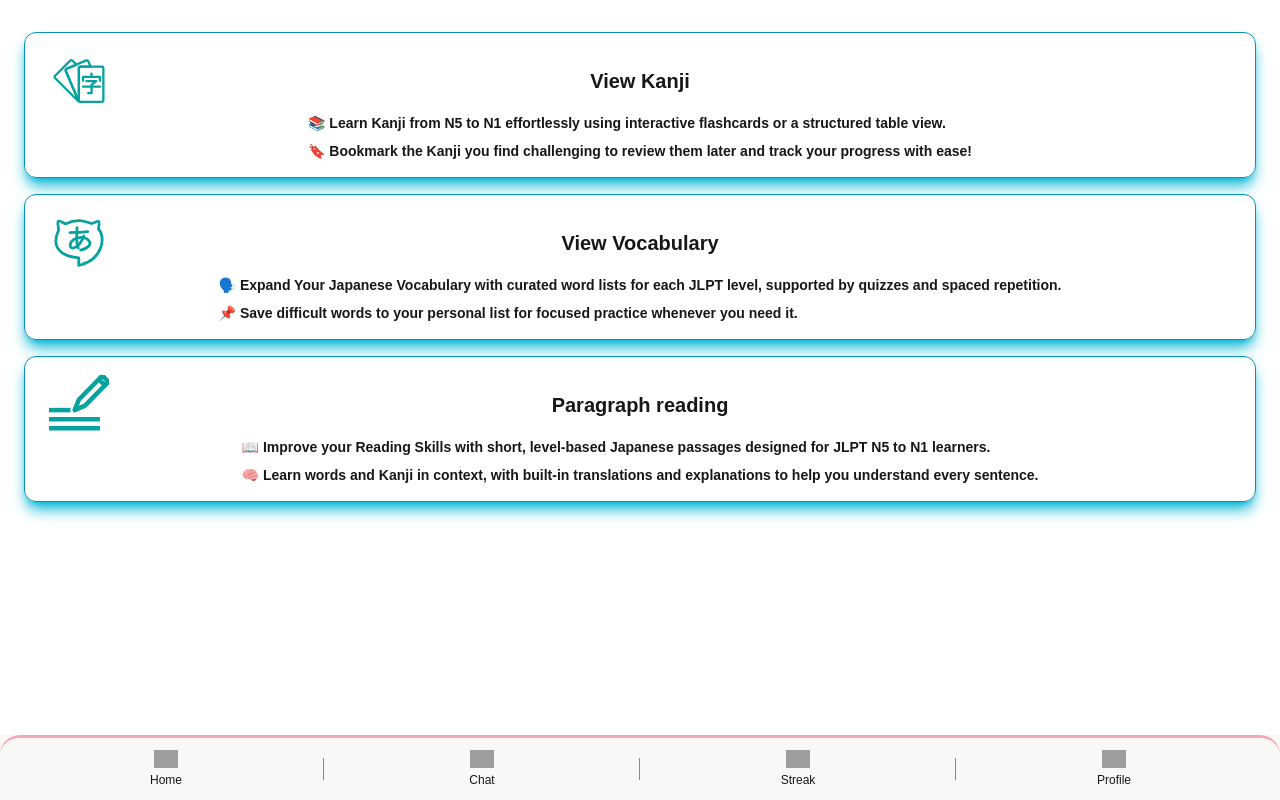
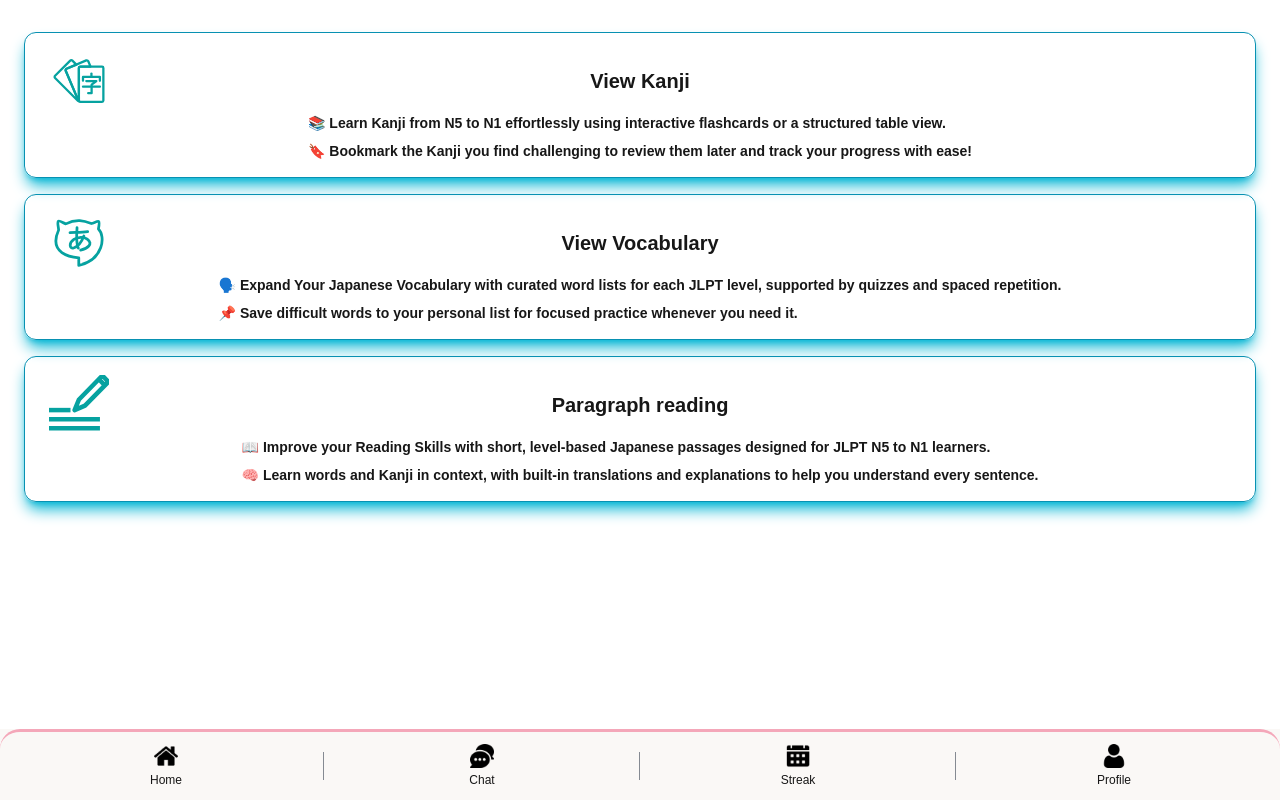
Before and after one commit to kahitoz-infra/kahitoz-japanese-app, a Next.js app: page /Dashboard in a window 1280 px wide. Built offline with nearby package versions, Linux system fonts and the light colour scheme; grey boxes are pictures that could not be loaded.

Commit message:
(Enhancement) Updated the icons for Navbar in Dark Mode

```diff
--- a/app/components/Navbar.js
+++ b/app/components/Navbar.js
@@ -1,21 +1,19 @@
 'use client';
 import Image from "next/image";
-import { useTheme } from "next-themes";
 import { useEffect, useState } from "react";
 
 export default function Navbar() {
     const [mounted, setMounted] = useState(false);
-    const { theme } = useTheme();
 
     useEffect(() => {
         setMounted(true);
     }, []);
 
     const items = [
-        { label: "Home", lightIcon: "/home.png", darkIcon: "/homewhite.png" },
-        { label: "Chat", lightIcon: "/chat.png", darkIcon: "/chat_white.png" },
-        { label: "Streak", lightIcon: "/calendar.png", darkIcon: "/calendar_white.png" },
-        { label: "Profile", lightIcon: "/user.png", darkIcon: "/user_white.png" },
+        { label: "Home", lightIcon: "/icons/home.png", darkIcon: "/icons/homewhite.png" },
+        { label: "Chat", lightIcon: "/icons/chat.png", darkIcon: "/icons/chatwhite.png" },
+        { label: "Streak", lightIcon: "/icons/calendar.png", darkIcon: "/icons/calendarwhite.png" },
+        { label: "Profile", lightIcon: "/icons/user.png", darkIcon: "/icons/userwhite.png" },
     ];
 
     if (!mounted) return null;
@@ -31,12 +29,21 @@ export default function Navbar() {
                         )}
 
                         <li className="flex flex-col items-center justify-center w-full">
+                            {/* Light icon */}
                             <Image
-                                src={theme === "dark" ? item.darkIcon : item.lightIcon}
-                                alt={item.label}
+                                src={item.lightIcon}
+                                alt={`${item.label} Light`}
                                 width={24}
                                 height={24}
-                                className="object-contain"
+                                className="block dark:hidden object-contain"
+                            />
+                            {/* Dark icon */}
+                            <Image
+                                src={item.darkIcon}
+                                alt={`${item.label} Dark`}
+                                width={24}
+                                height={24}
+                                className="hidden dark:block object-contain"
                             />
                             <p className="text-xs mt-1">{item.label}</p>
                         </li>
```
Also changed, not shown: public/icons/chatwhite.png (renamed from public/chatwhite.png), public/icons/userwhite.png (added).
